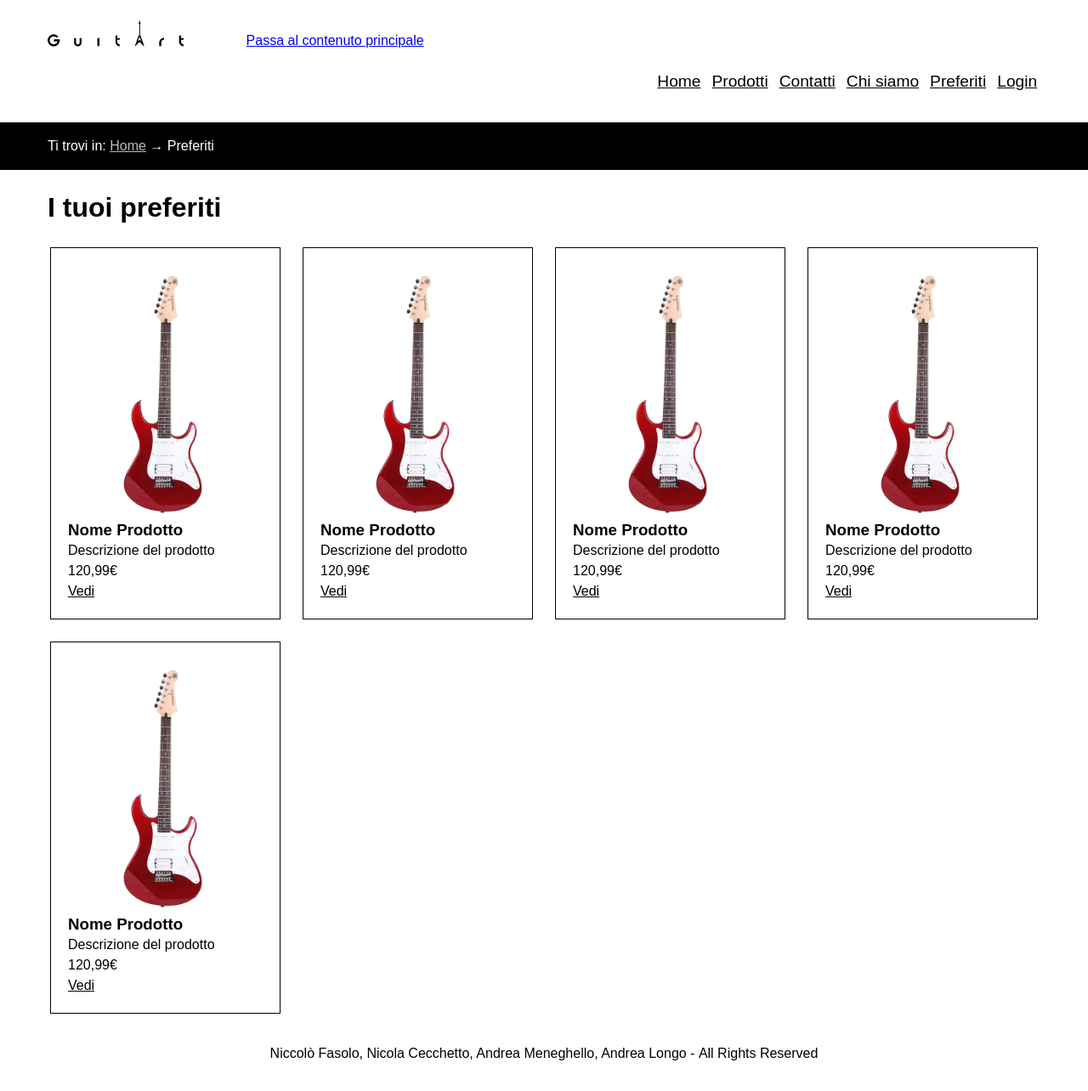
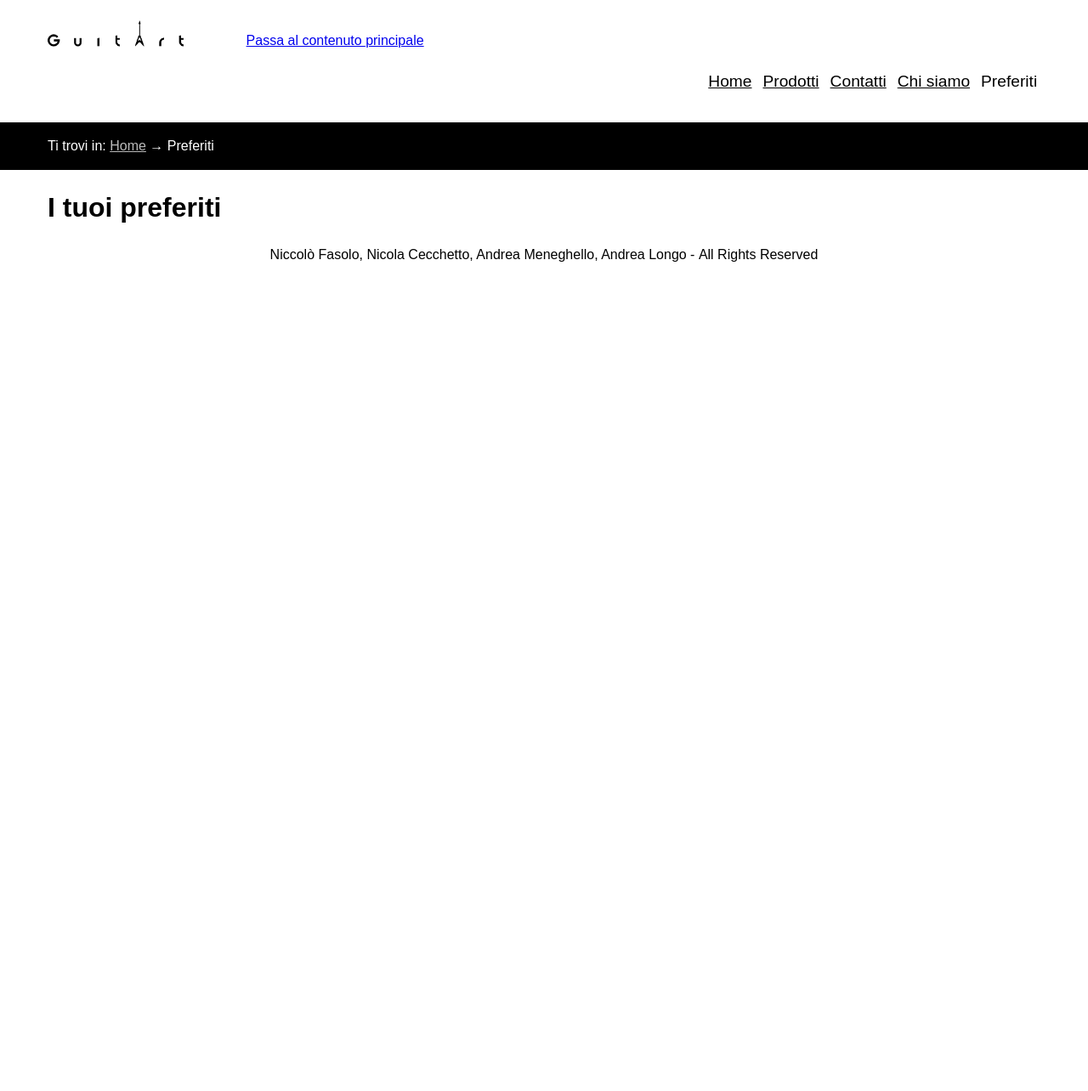
Before and after one commit to TecWeb-GuitArt/GuitArtWebSite, a PHP site: page /favourites.html in a window 1280 px wide. Shown: the whole page at 85% size. After the commit the page ends 308 px from the top, so only its background shows below. Run offline with PHP 8.4, Linux system fonts and the light colour scheme.

Commit message:
modified HTMLs

```diff
--- a/favourites.css
+++ b/favourites.css
@@ -13,7 +13,7 @@ main h2 {
     font-size: 2em;
 }
 
-.prodotti {
+.preferiti {
     padding-top: 2em;
     list-style: none;
     display: grid;
@@ -21,18 +21,18 @@ main h2 {
     grid-gap: 20px;
 }
 
-.prodotti li {
+.preferiti li {
     padding: 1em;
     margin: 4px;
     border: 4px solid #fff;
     box-shadow: 0 0 0 1px hsl(0, 0%, 0%);
 }
 
-.prodotti li:hover {
+.preferiti li:hover {
     box-shadow: 0 0 0 4px hsl(0, 0%, 0%);
 }
 
-.prodotti li img {
+.preferiti li img {
     display: block;
     max-height: 300px;
     max-width: 200px;
@@ -42,10 +42,10 @@ main h2 {
     margin-right: auto;
 }
 
-.prodotti li a:link {
+.preferiti li a:link {
     color: var(--menulinkcolor);
 }
 
-.prodotti li a:visited {
+.preferiti li a:visited {
     color: var(--menuvisitedcolor);
 }
--- a/favourites.html
+++ b/favourites.html
@@ -9,7 +9,6 @@
         <link rel="stylesheet" href="style.css" media="handheld, screen"/>
         <link rel="stylesheet" href="favourites.css" media="handheld, screen"/>
         <link rel="stylesheet" href="mini.css" media="handheld, screen and (max-width:600px), only screen and (max-device-width:600px)"/>
-        <link rel="stylesheet" href="https://fonts.googleapis.com/icon?family=Material+Icons">
     </head>
     <body>
         <header>
@@ -21,8 +20,7 @@
                     <li><a href="./prodotti.php">Prodotti</a></li>
                     <li><a href="./contatti.php">Contatti</a></li>
                     <li><a href="./chisiamo.php">Chi siamo</a></li>
-                     <li><a href="#">Preferiti</a></li>
-                    <li><a href="./login.php"><span lang="en">Login</span></a></li>
+                    <li>Preferiti</li>
                 </ul>
             </nav>
         </header>
@@ -33,43 +31,7 @@
 
         <main id="content">
             <h2>I tuoi preferiti</h2>
-            <ul class="prodotti">
-                <li>
-                    <img src="./images/guitar_product.jpeg" height="300px" width="200px" alt="" />
-                    <h3>Nome Prodotto</h3>
-                    <p>Descrizione del prodotto</p>
-                    <p>120,99€</p>
-                    <a href="#">Vedi</a>
-                </li>
-                <li>
-                    <img src="./images/guitar_product.jpeg" height="200px" width="200px" alt="" />
-                    <h3>Nome Prodotto</h3>
-                    <p>Descrizione del prodotto</p>
-                    <p>120,99€</p>
-                    <a href="#">Vedi</a>
-                </li>
-                <li>
-                    <img src="./images/guitar_product.jpeg" height="200px" width="200px" alt="" />
-                    <h3>Nome Prodotto</h3>
-                    <p>Descrizione del prodotto</p>
-                    <p>120,99€</p>
-                    <a href="#">Vedi</a>
-                </li>
-                <li>
-                    <img src="./images/guitar_product.jpeg" height="200px" width="200px" alt="" />
-                    <h3>Nome Prodotto</h3>
-                    <p>Descrizione del prodotto</p>
-                    <p>120,99€</p>
-                    <a href="#">Vedi</a>
-                </li>
-                <li>
-                    <img src="./images/guitar_product.jpeg" height="200px" width="200px" alt="" />
-                    <h3>Nome Prodotto</h3>
-                    <p>Descrizione del prodotto</p>
-                    <p>120,99€</p>
-                    <a href="#">Vedi</a>
-                </li>
-            </ul>
+            <listaPreferiti />
         </main>
         <footer>
             <p>Niccolò Fasolo, Nicola Cecchetto, Andrea Meneghello, Andrea Longo - <span lang="en">All Rights Reserved</span></p>        </footer>
```
Also changed, not shown: 404.html (+6 -6 lines), login.html (+13 -9 lines).
